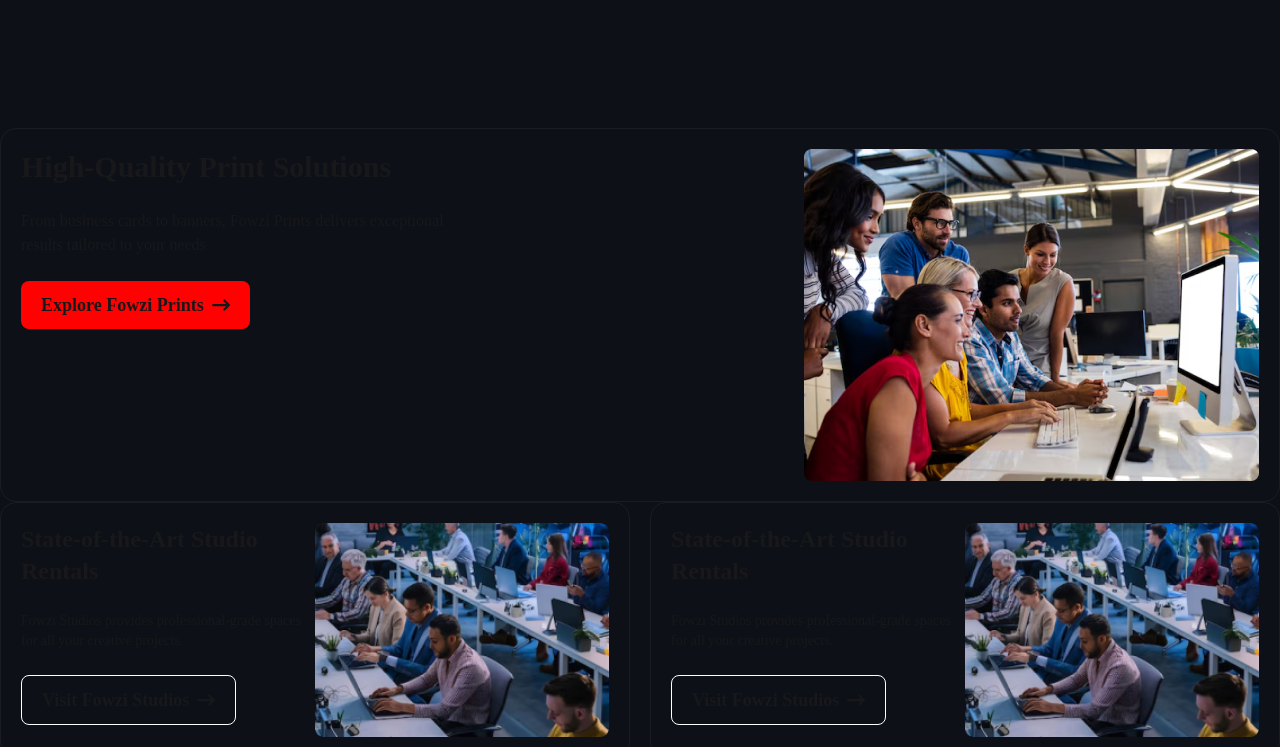
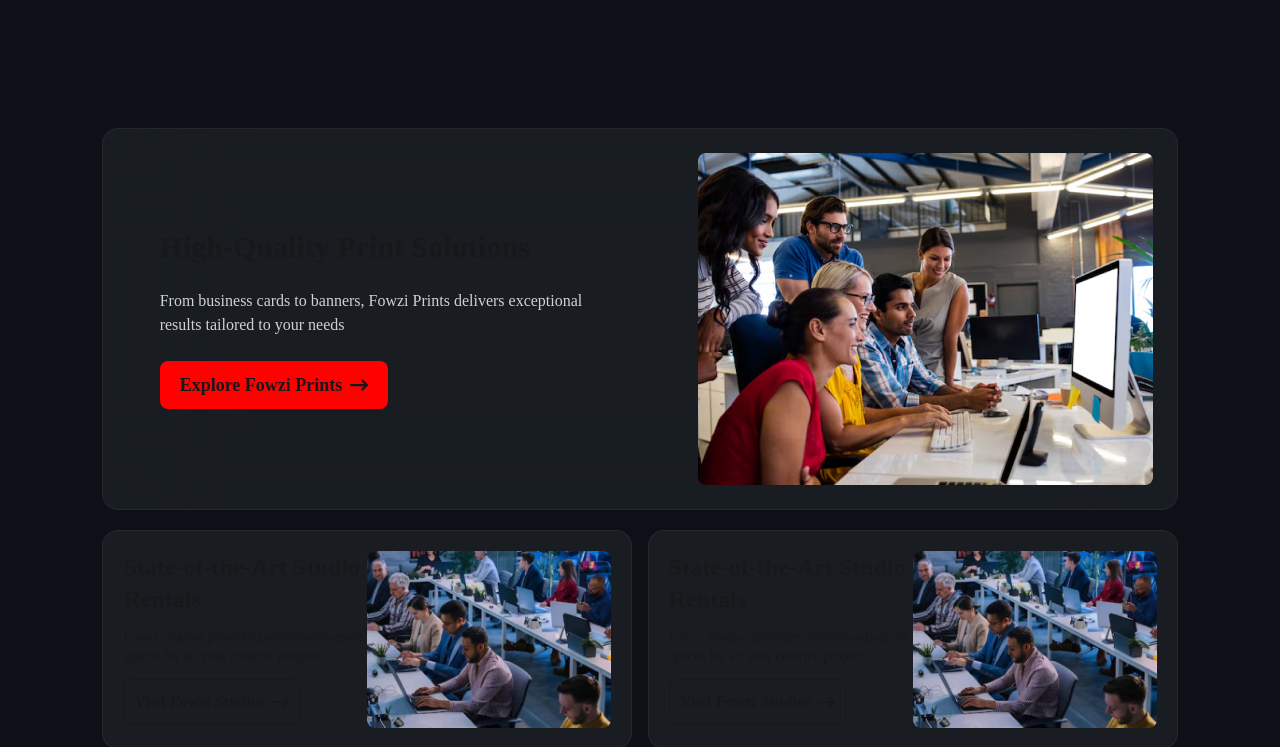
Before and after one commit to rjspyk5/fowzi-media, a React (Vite) app: page / in a window 1280 px wide. Shown: the part 480-1227 px from the top of the page. Built offline with nearby package versions, Linux system fonts and the light colour scheme; a web font is replaced by a local one.

Commit message:
features section complete

```diff
--- a/src/components/Features/Features.jsx
+++ b/src/components/Features/Features.jsx
@@ -6,12 +6,12 @@
 
 export const Features = () => {
   return (
-    <div>
-      <div className="flex justify-between rounded-2xl p-5 border-[1px] border-[#FFFFFF0D]">
-        <div className="w-1/2">
-          <div className="max-w-md">
+    <div className="lg:mx-[8%] md:mx-[6%] mx-[3%] space-y-5">
+      <div className="flex justify-between rounded-2xl p-6  border-[1px] bg-[#FFFFFF0D] backdrop-blur-3xl border-[#FFFFFF0D]">
+        <div className="w-1/2 flex flex-col items-center justify-center">
+          <div className="max-w-md ">
             <h1 className="text-3xl font-bold">High-Quality Print Solutions</h1>
-            <p className="py-6 text-base">
+            <p className="py-6 text-base text-deem">
             From business cards to banners, Fowzi Prints delivers exceptional results tailored to your needs
             </p>
            <PrimaryButton name="Explore Fowzi Prints"/>
@@ -22,7 +22,7 @@
         <img src={img} alt="" />
         </div>
       </div>
-      <div className="flex flex-col lg:flex-row gap-5">
+      <div className="flex flex-col lg:flex-row gap-4">
         <FeatruesCard title="State-of-the-Art Studio Rentals" subtitle="Fowzi Studios provides professional-grade spaces for all your creative projects." buttonName="Visit Fowzi Studios" img={meeting}/>
         <FeatruesCard title="State-of-the-Art Studio Rentals" subtitle="Fowzi Studios provides professional-grade spaces for all your creative projects." buttonName="Visit Fowzi Studios" img={meeting}/>
       </div>
--- a/src/components/Features/FeaturesCard/FeatruesCard.jsx
+++ b/src/components/Features/FeaturesCard/FeatruesCard.jsx
@@ -1,16 +1,18 @@
 import React from 'react'
 import { PrimaryButton } from '../../Button/PrimaryButton/PrimaryButton'
+import { FaArrowRightLong } from 'react-icons/fa6'
 
 export const FeatruesCard = ({img,title,subtitle,buttonName}) => {
   return (
-      <div className="flex justify-between rounded-2xl p-5 border-[1px] border-[#FFFFFF0D]">
+      <div className="flex justify-between rounded-2xl p-5 border-[1px] bg-[#FFFFFF0D] border-[#FFFFFF0D]">
             <div className="w-1/2">
               <div className="max-w-md">
                 <h1 className="text-2xl font-bold">{title}</h1>
-                <p className="py-6 text-sm">
+                <p className="py-3 text-sm">
                 {subtitle}
                 </p>
-    <PrimaryButton classname={"border border-white"} name={buttonName} />
+
+     <button className={`cursor-pointer font-bold border  rounded-lg px-[10px] py-[10px] flex items-center gap-2`}>{buttonName} <FaArrowRightLong/></button>
               </div>
             </div>
             <div className="w-1/2">
```
